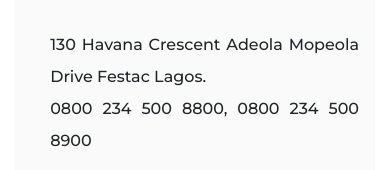
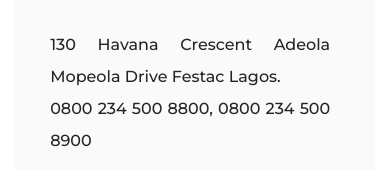
Before and after one commit to Davidtariq96/Art-gallery, a plain HTML site: page index.html in a window 390 px wide. Shown: the part 6168-6338 px from the top of the page. Drawn offline with nearby package versions, Linux system fonts and the light colour scheme.

Commit message:
footer fixed

```diff
--- a/assets/css/style.css
+++ b/assets/css/style.css
@@ -301,6 +301,9 @@ figure.figimg{
     margin: 0rem 1rem;
 }
 
+.address h6{
+    margin-right: 1.8rem;
+}
 .social-icons{
     margin: 0 1.4rem;
 }
```
